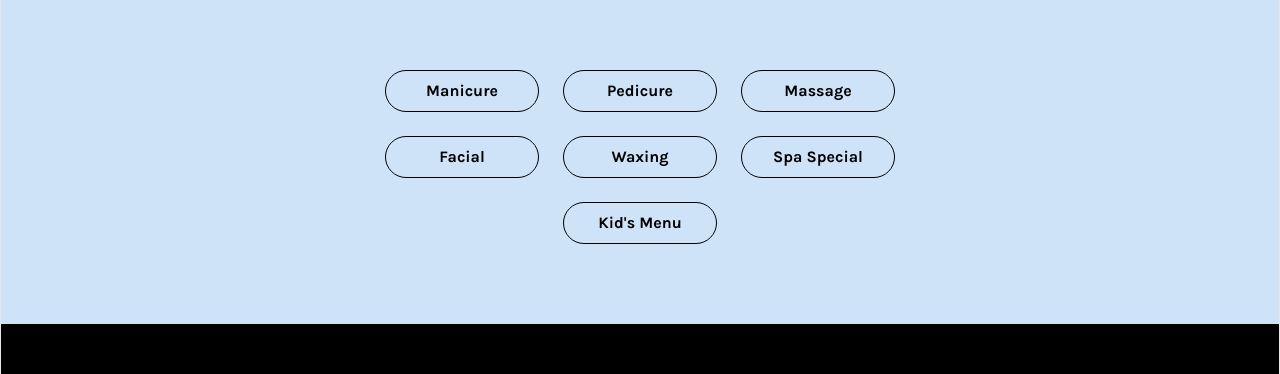
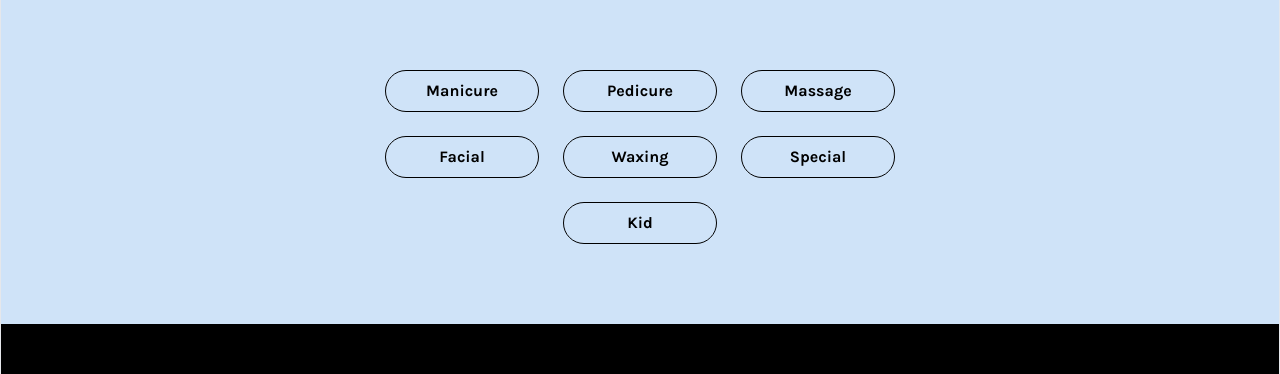
Before and after one commit to Brian-Lin-2/h2o-spa, a React (Vite) app: page / in a window 1280 px wide. Both pictures are taken after a click on the link "Services". Shown: the part 295-669 px from the top of the page. Built offline with nearby package versions, Linux system fonts and the light colour scheme.

Commit message:
Create NavbarItem for Navbar

```diff
--- a/src/components/services-page/Manicure.jsx
+++ b/src/components/services-page/Manicure.jsx
@@ -46,7 +46,7 @@ export default function Manicure() {
   ];
 
   return (
-    <div className="flex flex-col gap-20 mb-12 mt-6 lg:my-16 lg:gap-20">
+    <div className="flex flex-col gap-20 mb-12 mt-6 lg:my-12 lg:gap-20">
       <div>
         <h2 className="my-2 border-b pb-2 mb-8 mx-4 text-2xl text-karla font-bold text-center lg:text-start lg:text-4xl lg:pb-4">
           Natural Nails
--- a/src/components/services-page/Navbar.jsx
+++ b/src/components/services-page/Navbar.jsx
@@ -5,11 +5,21 @@ import Massage from "./Massage";
 import Pedicure from "./Pedicure";
 import Special from "./Special";
 import Waxing from "./Waxing";
+import NavbarItem from "./NavbarItem";
 import { useState } from "react";
 import { PropTypes } from "prop-types";
 
 export default function Navbar({ initial }) {
   const [active, setActive] = useState(initial);
+  const items = [
+    "Manicure",
+    "Pedicure",
+    "Massage",
+    "Facial",
+    "Waxing",
+    "Special",
+    "Kid",
+  ];
 
   return (
     <div className="">
@@ -17,48 +27,15 @@ export default function Navbar({ initial }) {
         <h1 className="text-6xl text-center font-karla py-16">Services</h1>
 
         <div className="grid gap-4 grid-cols-2 font-karla text-center pb-20 px-12 lg:grid-cols-3 lg:px-96 lg:gap-6">
-          <a
-            className="border border-black p-2 rounded-full cursor-pointer hover:text-white hover:bg-black"
-            onClick={() => setActive("Manicure")}
-          >
-            Manicure
-          </a>
-          <a
-            className="border border-black p-2 rounded-full cursor-pointer hover:text-white hover:bg-black"
-            onClick={() => setActive("Pedicure")}
-          >
-            Pedicure
-          </a>
-          <a
-            className="border border-black p-2 rounded-full cursor-pointer hover:text-white hover:bg-black"
-            onClick={() => setActive("Massage")}
-          >
-            Massage
-          </a>
-          <a
-            className="border border-black p-2 rounded-full cursor-pointer hover:text-white hover:bg-black"
-            onClick={() => setActive("Facial")}
-          >
-            Facial
-          </a>
-          <a
-            className="border border-black p-2 rounded-full cursor-pointer hover:text-white hover:bg-black"
-            onClick={() => setActive("Waxing")}
-          >
-            Waxing
-          </a>
-          <a
-            className="border border-black p-2 rounded-full cursor-pointer hover:text-white hover:bg-black"
-            onClick={() => setActive("Spa Special")}
-          >
-            Spa Special
-          </a>
-          <a
-            className="border border-black p-2 rounded-full cursor-pointer relative left-1/2 lg:col-start-2 lg:left-0 hover:text-white hover:bg-black"
-            onClick={() => setActive("Kid's Menu")}
-          >
-            Kid's Menu
-          </a>
+          {items.map((item) => {
+            return (
+              <NavbarItem
+                key={crypto.randomUUID()}
+                item={item}
+                setActive={setActive}
+              />
+            );
+          })}
         </div>
       </div>
 
@@ -69,8 +46,8 @@ export default function Navbar({ initial }) {
           {active === "Massage" && <Massage />}
           {active === "Facial" && <Facial />}
           {active === "Waxing" && <Waxing />}
-          {active === "Spa Special" && <Special />}
-          {active === "Kid's Menu" && <KidMenu />}
+          {active === "Special" && <Special />}
+          {active === "Kid" && <KidMenu />}
         </div>
       )}
     </div>
--- /dev/null
+++ b/src/components/services-page/NavbarItem.jsx
@@ -0,0 +1,21 @@
+import { PropTypes } from "prop-types";
+
+export default function NavbarItem({ item, setActive }) {
+  let style =
+    "border border-black p-2 rounded-full cursor-pointer hover:text-white hover:bg-black";
+
+  if (item === "Kid") {
+    style += " col-start-2";
+  }
+
+  return (
+    <h3 className={style} onClick={() => setActive(item)}>
+      {item}
+    </h3>
+  );
+}
+
+NavbarItem.propTypes = {
+  item: PropTypes.string,
+  setActive: PropTypes.func.isRequired,
+};
```
